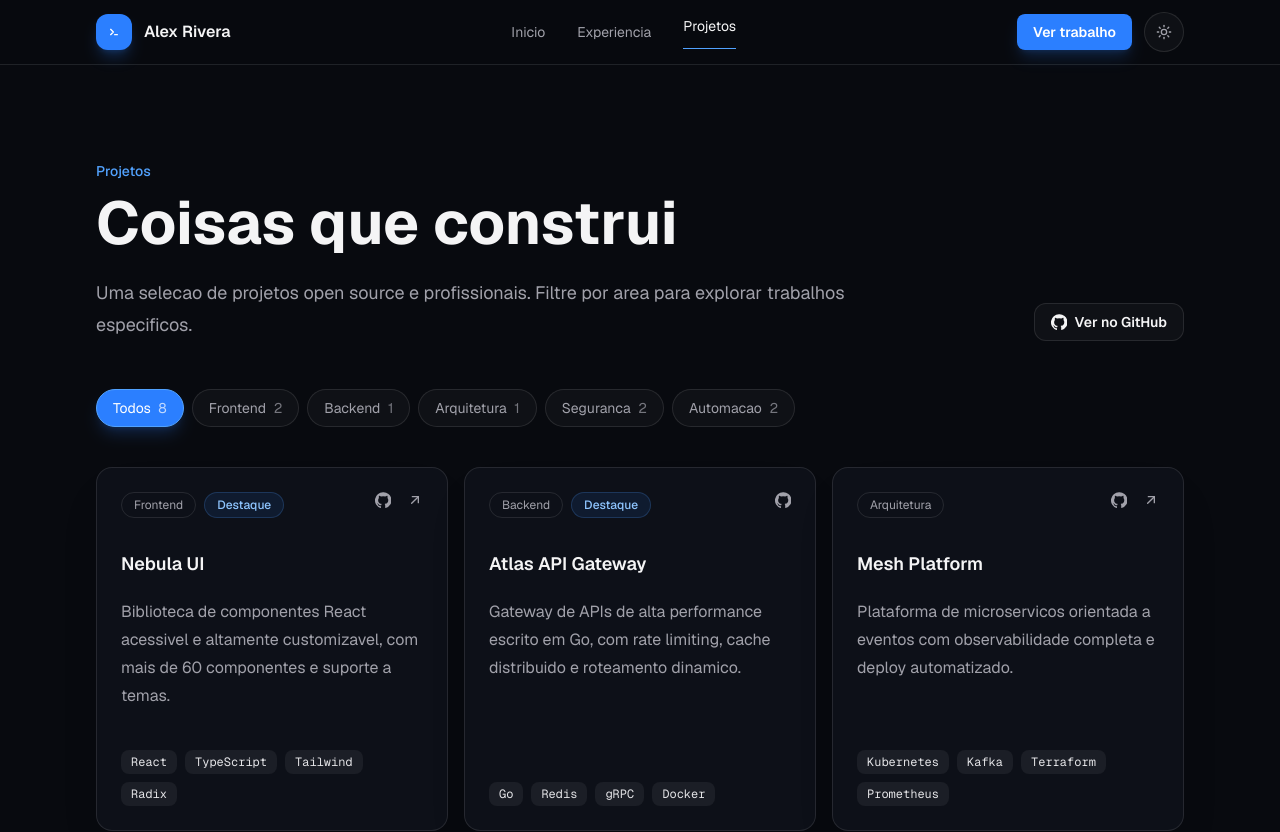
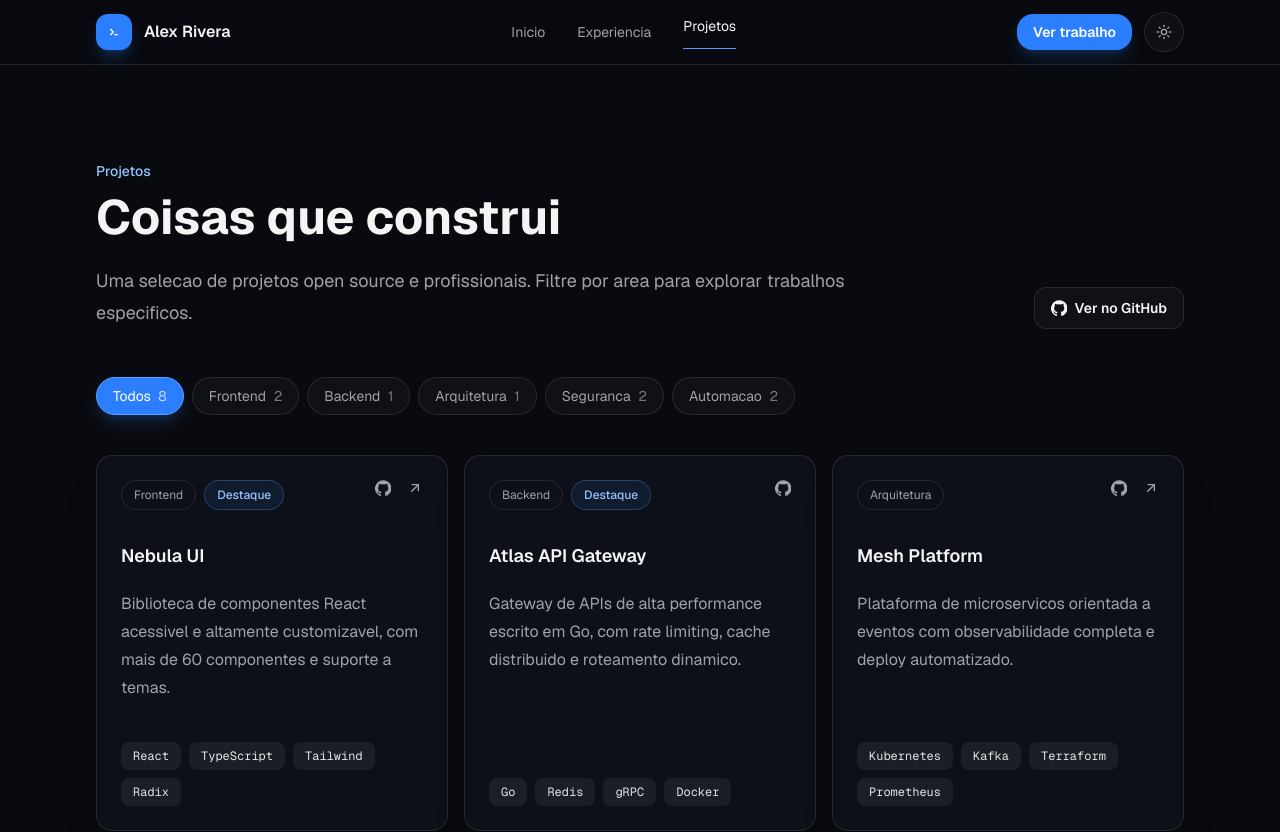
Before and after one commit to ThaisFerreira8/curriculum, a Next.js app in the folder curriculo/: page / in a window 1280 px wide. Shown: the top 832 px of the page. Built offline with nearby package versions, Linux system fonts and the light colour scheme.

Commit message:
feat: add design tokens and base components

```diff
--- a/curriculo/src/app/globals.css
+++ b/curriculo/src/app/globals.css
@@ -3,16 +3,35 @@
 :root {
   --background: #080a0f;
   --foreground: #f4f4f5;
+
+  --font-family-sans: var(--font-geist-sans), Arial, Helvetica, sans-serif;
+  --font-family-mono: var(--font-geist-mono), "SFMono-Regular", Consolas, monospace;
+
   --app-bg: #080a0f;
   --app-surface: #0d1018;
+  --app-surface-elevated: #111520;
   --app-border: rgb(255 255 255 / 0.1);
   --app-text: #f4f4f5;
   --app-muted: #a1a1aa;
+  --app-accent: #3b82f6;
+  --app-accent-hover: #60a5fa;
+  --app-accent-soft: rgb(59 130 246 / 0.1);
+  --app-accent-border: rgb(96 165 250 / 0.28);
+  --app-accent-text: #93c5fd;
   --header-bg: rgb(8 10 15 / 0.85);
   --subtle-bg: rgb(255 255 255 / 0.03);
   --subtle-bg-hover: rgb(255 255 255 / 0.06);
   --tag-bg: rgb(255 255 255 / 0.06);
   --tag-text: #e4e4e7;
+
+  --radius-sm: 0.5rem;
+  --radius-md: 0.75rem;
+  --radius-lg: 1rem;
+  --radius-pill: 999px;
+
+  --space-section-y: 5rem;
+  --space-section-y-lg: 6rem;
+  --space-card: 1.5rem;
 }
 
 :root[data-theme="light"] {
@@ -20,9 +39,15 @@
   --foreground: #111827;
   --app-bg: #f8fafc;
   --app-surface: #ffffff;
+  --app-surface-elevated: #ffffff;
   --app-border: rgb(15 23 42 / 0.12);
   --app-text: #111827;
   --app-muted: #5b6472;
+  --app-accent: #2563eb;
+  --app-accent-hover: #1d4ed8;
+  --app-accent-soft: rgb(37 99 235 / 0.09);
+  --app-accent-border: rgb(37 99 235 / 0.2);
+  --app-accent-text: #1d4ed8;
   --header-bg: rgb(248 250 252 / 0.85);
   --subtle-bg: rgb(15 23 42 / 0.04);
   --subtle-bg-hover: rgb(15 23 42 / 0.08);
@@ -40,13 +65,13 @@
 body {
   background: var(--background);
   color: var(--foreground);
-  font-family: var(--font-geist-sans), Arial, Helvetica, sans-serif;
+  font-family: var(--font-family-sans);
   transition:
     background-color 200ms ease,
     color 200ms ease;
 }
 
 ::selection {
-  background: #3b82f6;
+  background: var(--app-accent);
   color: white;
 }
--- a/curriculo/src/app/page.tsx
+++ b/curriculo/src/app/page.tsx
@@ -1,36 +1,39 @@
+import { ButtonLink } from "@/components/Button";
 import { Container } from "@/components/Container";
 import { GithubIcon } from "@/components/icons";
 import { MainLayout } from "@/components/MainLayout";
 import { ProjectsSection } from "@/components/ProjectsSection";
+import { SectionTitle } from "@/components/SectionTitle";
 
 export default function Home() {
   return (
     <MainLayout>
-      <Container className="py-20 sm:py-24">
+      <Container className="py-[var(--space-section-y)] sm:py-[var(--space-section-y-lg)]">
         <section className="flex flex-col gap-8 md:flex-row md:items-end md:justify-between">
-          <div>
-            <p className="mb-3 text-sm font-medium text-blue-400">Projetos</p>
-            <span id="experience" className="sr-only">
-              Experiencia
-            </span>
-            <h1 className="max-w-2xl text-5xl font-bold tracking-normal text-[var(--app-text)] sm:text-6xl">
-              Coisas que construi
-            </h1>
-            <p className="mt-6 max-w-3xl text-lg leading-8 text-[var(--app-muted)]">
-              Uma selecao de projetos open source e profissionais. Filtre por area
-              para explorar trabalhos especificos.
-            </p>
-          </div>
+          <SectionTitle
+            description={
+              <>
+                Uma selecao de projetos open source e profissionais. Filtre por area
+                para explorar trabalhos especificos.
+              </>
+            }
+            eyebrow="Projetos"
+            title="Coisas que construi"
+            titleAs="h1"
+          />
+          <span id="experience" className="sr-only">
+            Experiencia
+          </span>
 
-          <a
+          <ButtonLink
             href="https://github.com/alexrivera"
-            className="inline-flex w-fit items-center gap-2 rounded-xl border border-[color:var(--app-border)] bg-[var(--subtle-bg)] px-4 py-2 text-sm font-semibold text-[var(--app-text)] transition hover:border-blue-400/40 hover:bg-[var(--subtle-bg-hover)]"
             target="_blank"
             rel="noreferrer"
+            variant="secondary"
           >
             <GithubIcon />
             Ver no GitHub
-          </a>
+          </ButtonLink>
         </section>
 
         <ProjectsSection />
--- /dev/null
+++ b/curriculo/src/components/Badge.tsx
@@ -0,0 +1,39 @@
+import type { HTMLAttributes, ReactNode } from "react";
+
+type BadgeVariant = "neutral" | "accent" | "tag";
+
+type BadgeProps = {
+  children: ReactNode;
+  className?: string;
+  variant?: BadgeVariant;
+} & HTMLAttributes<HTMLSpanElement>;
+
+const variantClasses: Record<BadgeVariant, string> = {
+  neutral:
+    "rounded-[var(--radius-pill)] border border-[color:var(--app-border)] text-[var(--app-muted)]",
+  accent:
+    "rounded-[var(--radius-pill)] border border-[var(--app-accent-border)] bg-[var(--app-accent-soft)] font-medium text-[var(--app-accent-text)]",
+  tag: "rounded-[var(--radius-sm)] bg-[var(--tag-bg)] font-mono text-[var(--tag-text)]",
+};
+
+export function Badge({
+  children,
+  className = "",
+  variant = "neutral",
+  ...props
+}: BadgeProps) {
+  return (
+    <span
+      className={[
+        "inline-flex items-center px-3 py-1 text-xs leading-5",
+        variantClasses[variant],
+        className,
+      ]
+        .filter(Boolean)
+        .join(" ")}
+      {...props}
+    >
+      {children}
+    </span>
+  );
+}
--- /dev/null
+++ b/curriculo/src/components/Button.tsx
@@ -0,0 +1,73 @@
+import type { AnchorHTMLAttributes, ButtonHTMLAttributes, ReactNode } from "react";
+
+type ButtonVariant = "primary" | "secondary" | "ghost";
+type ButtonSize = "sm" | "md";
+
+type ButtonBaseProps = {
+  children: ReactNode;
+  className?: string;
+  size?: ButtonSize;
+  variant?: ButtonVariant;
+};
+
+type ButtonProps = ButtonBaseProps & ButtonHTMLAttributes<HTMLButtonElement>;
+type ButtonLinkProps = ButtonBaseProps & AnchorHTMLAttributes<HTMLAnchorElement>;
+
+const baseClasses =
+  "inline-flex w-fit items-center justify-center gap-2 font-semibold transition focus:outline-none focus:ring-2 focus:ring-[var(--app-accent)] focus:ring-offset-2 focus:ring-offset-[var(--app-bg)] disabled:pointer-events-none disabled:opacity-50";
+
+const sizeClasses: Record<ButtonSize, string> = {
+  sm: "rounded-[var(--radius-sm)] px-3 py-2 text-sm",
+  md: "rounded-[var(--radius-md)] px-4 py-2.5 text-sm",
+};
+
+const variantClasses: Record<ButtonVariant, string> = {
+  primary:
+    "bg-[var(--app-accent)] text-white shadow-lg shadow-blue-500/20 hover:bg-[var(--app-accent-hover)]",
+  secondary:
+    "border border-[color:var(--app-border)] bg-[var(--subtle-bg)] text-[var(--app-text)] hover:border-[var(--app-accent-border)] hover:bg-[var(--subtle-bg-hover)]",
+  ghost: "text-[var(--app-muted)] hover:text-[var(--app-text)]",
+};
+
+function getButtonClasses({
+  className = "",
+  size = "md",
+  variant = "primary",
+}: Pick<ButtonBaseProps, "className" | "size" | "variant">) {
+  return [baseClasses, sizeClasses[size], variantClasses[variant], className]
+    .filter(Boolean)
+    .join(" ");
+}
+
+export function Button({
+  children,
+  className,
+  size = "md",
+  variant = "primary",
+  type = "button",
+  ...props
+}: ButtonProps) {
+  return (
+    <button
+      className={getButtonClasses({ className, size, variant })}
+      type={type}
+      {...props}
+    >
+      {children}
+    </button>
+  );
+}
+
+export function ButtonLink({
+  children,
+  className,
+  size = "md",
+  variant = "primary",
+  ...props
+}: ButtonLinkProps) {
+  return (
+    <a className={getButtonClasses({ className, size, variant })} {...props}>
+      {children}
+    </a>
+  );
+}
--- /dev/null
+++ b/curriculo/src/components/Card.tsx
@@ -0,0 +1,28 @@
+import type { HTMLAttributes, ReactNode } from "react";
+
+type CardProps = {
+  children: ReactNode;
+  className?: string;
+  interactive?: boolean;
+} & HTMLAttributes<HTMLElement>;
+
+export function Card({ children, className = "", interactive = false, ...props }: CardProps) {
+  const interactiveClasses = interactive
+    ? "transition hover:-translate-y-1 hover:border-[var(--app-accent-border)]"
+    : "";
+
+  return (
+    <article
+      className={[
+        "rounded-[var(--radius-lg)] border border-[color:var(--app-border)] bg-[var(--app-surface)] p-[var(--space-card)] shadow-2xl shadow-black/10",
+        interactiveClasses,
+        className,
+      ]
+        .filter(Boolean)
+        .join(" ")}
+      {...props}
+    >
+      {children}
+    </article>
+  );
+}
--- a/curriculo/src/components/ProjectCard.tsx
+++ b/curriculo/src/components/ProjectCard.tsx
@@ -1,4 +1,6 @@
 import type { Project } from "@/data/projects";
+import { Badge } from "./Badge";
+import { Card } from "./Card";
 import { ExternalIcon, GithubIcon } from "./icons";
 
 type ProjectCardProps = {
@@ -7,17 +9,11 @@ type ProjectCardProps = {
 
 export function ProjectCard({ project }: ProjectCardProps) {
   return (
-    <article className="flex min-h-[290px] flex-col rounded-2xl border border-[color:var(--app-border)] bg-[var(--app-surface)] p-6 shadow-2xl shadow-black/10 transition hover:-translate-y-1 hover:border-blue-400/30">
+    <Card className="flex min-h-[290px] flex-col" interactive>
       <div className="mb-8 flex items-start justify-between gap-4">
         <div className="flex flex-wrap gap-2">
-          <span className="rounded-full border border-[color:var(--app-border)] px-3 py-1 text-xs text-[var(--app-muted)]">
-            {project.category}
-          </span>
-          {project.featured ? (
-            <span className="rounded-full border border-blue-400/20 bg-blue-500/10 px-3 py-1 text-xs font-medium text-blue-300">
-              Destaque
-            </span>
-          ) : null}
+          <Badge>{project.category}</Badge>
+          {project.featured ? <Badge variant="accent">Destaque</Badge> : null}
         </div>
 
         <div className="flex gap-4 text-[var(--app-muted)]">
@@ -49,14 +45,11 @@ export function ProjectCard({ project }: ProjectCardProps) {
 
       <div className="mt-auto flex flex-wrap gap-2 pt-10">
         {project.tags.map((tag) => (
-          <span
-            key={tag}
-            className="rounded-lg bg-[var(--tag-bg)] px-2.5 py-1 font-mono text-xs text-[var(--tag-text)]"
-          >
+          <Badge key={tag} className="px-2.5" variant="tag">
             {tag}
-          </span>
+          </Badge>
         ))}
       </div>
-    </article>
+    </Card>
   );
 }
--- /dev/null
+++ b/curriculo/src/components/SectionTitle.tsx
@@ -0,0 +1,35 @@
+import type { ReactNode } from "react";
+
+type SectionTitleProps = {
+  eyebrow?: string;
+  title: string;
+  description?: ReactNode;
+  className?: string;
+  titleAs?: "h1" | "h2";
+};
+
+export function SectionTitle({
+  eyebrow,
+  title,
+  description,
+  className = "",
+  titleAs = "h2",
+}: SectionTitleProps) {
+  const TitleTag = titleAs;
+
+  return (
+    <div className={className}>
+      {eyebrow ? (
+        <p className="mb-3 text-sm font-medium text-[var(--app-accent-text)]">{eyebrow}</p>
+      ) : null}
+      <TitleTag className="max-w-2xl text-4xl font-bold tracking-normal text-[var(--app-text)] sm:text-5xl">
+        {title}
+      </TitleTag>
+      {description ? (
+        <p className="mt-6 max-w-3xl text-lg leading-8 text-[var(--app-muted)]">
+          {description}
+        </p>
+      ) : null}
+    </div>
+  );
+}
```
